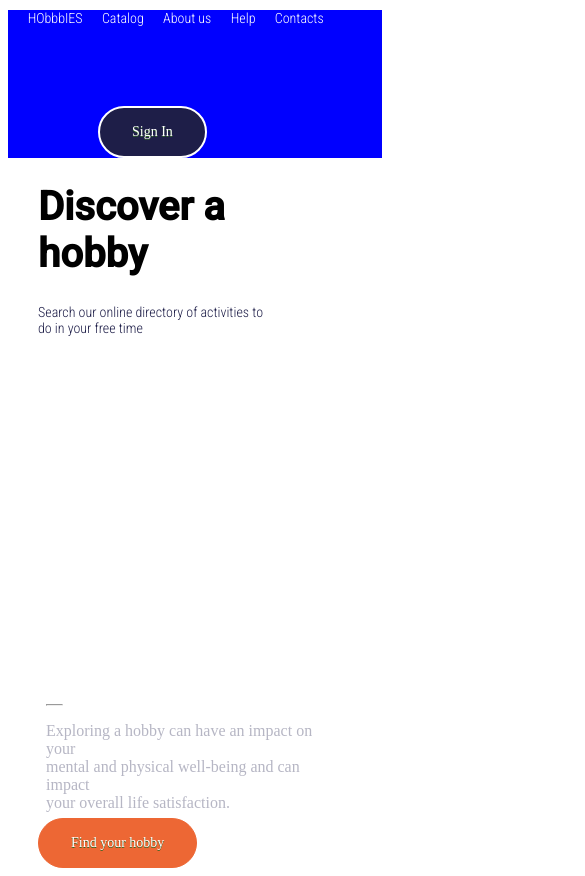
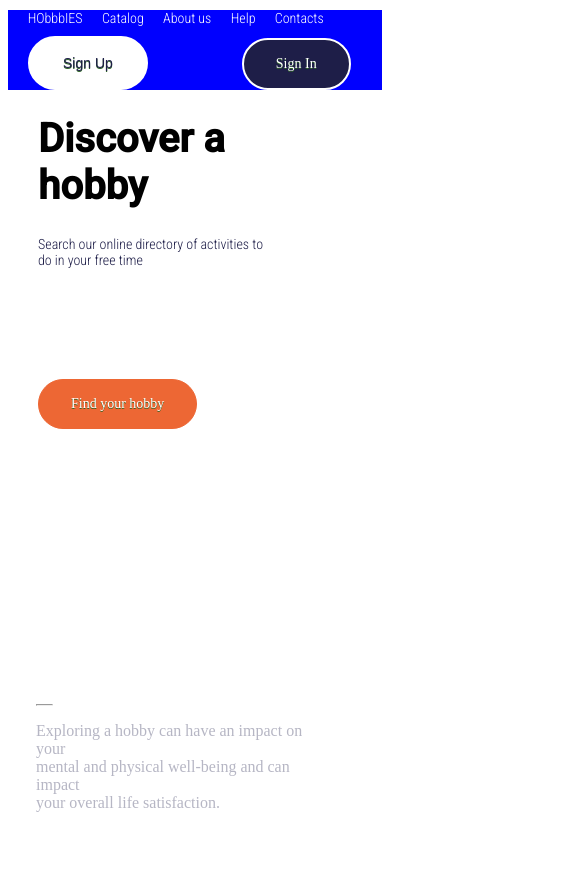
Before and after one commit to mamady310/project1, a plain HTML site: page index.html in a window 390 px wide. Shown: the top 876 px of the page, 585 px wide, since content can reach past the window. After the commit the page ends 844 px from the top, so only its background shows below. Drawn offline with Linux system fonts and the light colour scheme.

Commit message:
created responsiveness for mobile phone to show signup and sign in buttons

```diff
--- a/style.css
+++ b/style.css
@@ -160,15 +160,22 @@ footer {
   }
   footer {
     position: absolute;
-    right: 0;
+    /* right: 0;
     bottom: 0;
-    left: 0;
+    left: 0; */
     text-align: left;
     width: 75%;
+    margin-left: 20px;
      }
    body {
-     height: 75%;
+    height: 75%;
    }
+   img{
+   display: none;
+  }
+  .upbutton {
+  margin-left: 20px;
+  }
   }
 
   @media screen and (max-width: 991px) {
```
